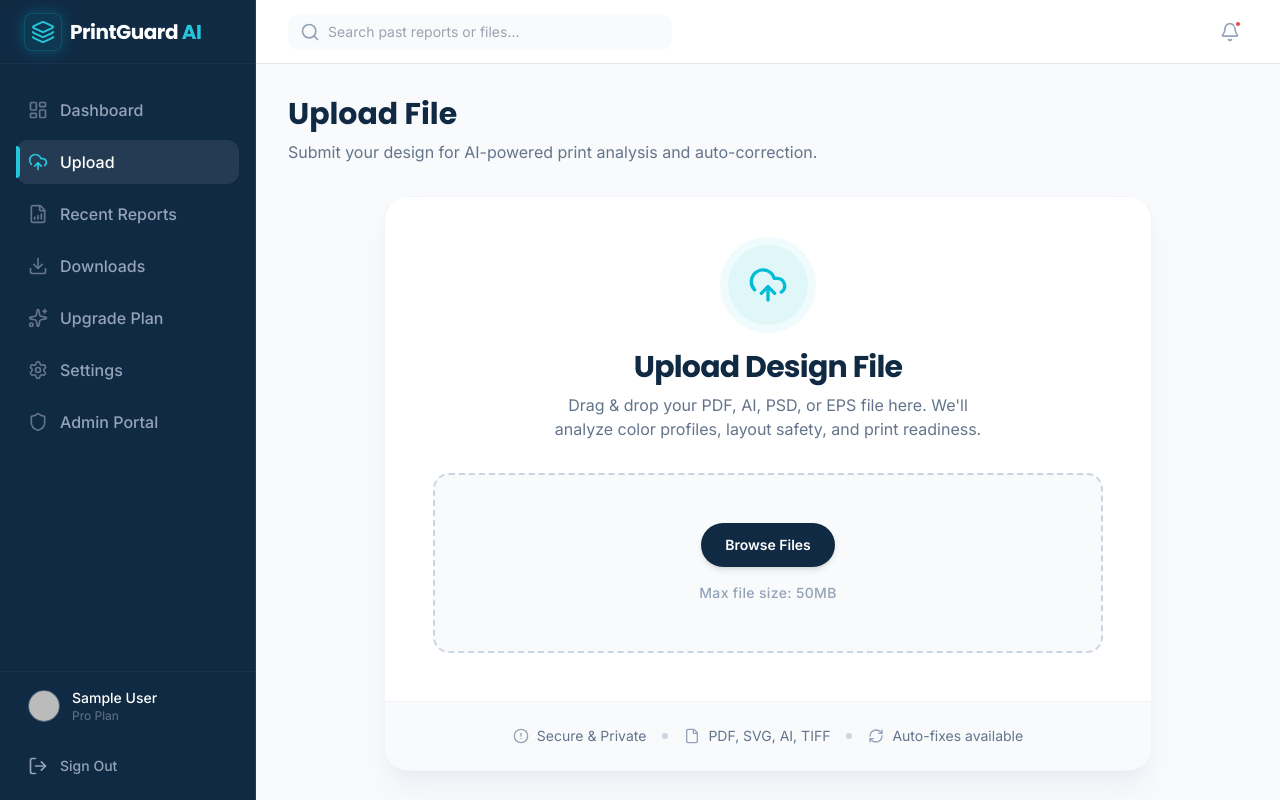
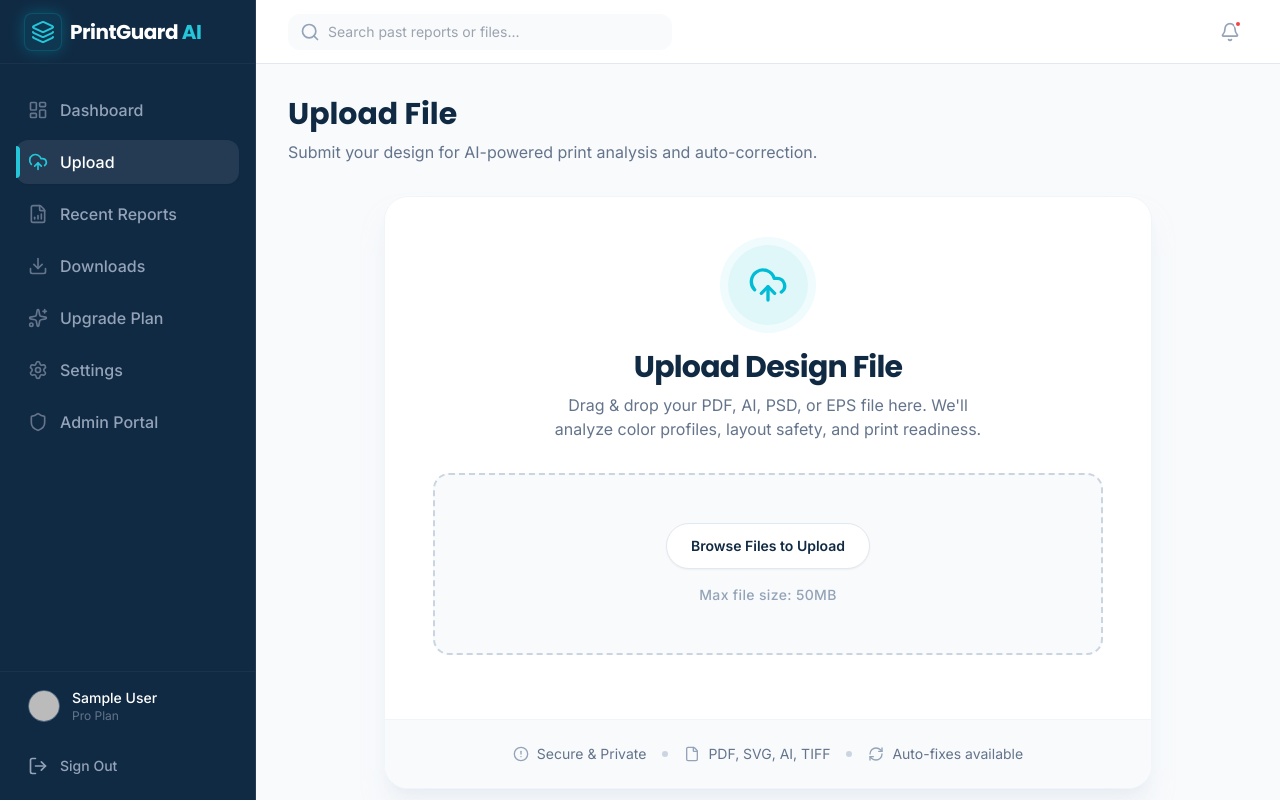
Before and after one commit to developer-sridhar/PrintGuardAI, a React app in the folder frontend/: page /upload in a window 1280 px wide. Built offline with nearby package versions, Linux system fonts and the light colour scheme; no server answers; sample sign-in values are in the browser's storage; the HTML template or start-up script is replaced by a standard one.

Commit message:
Fix UI Upload generated button visibility

```diff
--- a/frontend/src/components/UploadZone.jsx
+++ b/frontend/src/components/UploadZone.jsx
@@ -64,7 +64,8 @@ const UploadZone = () => {
                     Drag & drop your PDF, AI, PSD, or EPS file here. We'll analyze color profiles, layout safety, and print readiness.
                 </p>
 
-                <form onSubmit={handleUpload} className="relative group cursor-pointer border-2 border-dashed border-slate-300 hover:border-cyan-400 bg-slate-50 hover:bg-cyan-50/30 transition-all rounded-2xl py-12 px-6">
+                {/* Primary Upload Input Area */}
+                <form onSubmit={handleUpload} className="relative group cursor-pointer border-2 border-dashed border-slate-300 hover:border-cyan-400 bg-slate-50 hover:bg-cyan-50/30 transition-all rounded-2xl py-12 px-6 mb-4">
                     <input
                         type="file"
                         onChange={handleFileChange}
@@ -80,12 +81,9 @@ const UploadZone = () => {
                             </div>
                         ) : (
                             <>
-                                <button
-                                    type="submit"
-                                    className="inline-flex items-center justify-center px-6 py-3 rounded-full bg-navy-900 text-white font-semibold text-sm shadow-md mb-4 group-hover:bg-cyan-600 transition-colors z-20 relative pointer-events-auto"
-                                >
-                                    {selectedFile ? `Analyze: ${selectedFile.name}` : 'Browse Files'}
-                                </button>
+                                <div className="inline-flex items-center justify-center px-6 py-3 rounded-full bg-white border border-slate-200 text-navy-900 font-semibold text-sm shadow-sm mb-4 group-hover:border-cyan-300 transition-colors pointer-events-none">
+                                    {selectedFile ? `Selected: ${selectedFile.name}` : 'Browse Files to Upload'}
+                                </div>
                                 <p className="text-sm text-slate-400 font-medium tracking-wide">
                                     {selectedFile ? `${(selectedFile.size / (1024 * 1024)).toFixed(2)} MB` : 'Max file size: 50MB'}
                                 </p>
@@ -93,6 +91,20 @@ const UploadZone = () => {
                         )}
                     </div>
                 </form>
+
+                {/* Animated Distinct Generate Button (Appears only when file is selected) */}
+                {selectedFile && !isUploading && (
+                    <div className="animate-fade-in-up mt-6">
+                        <button
+                            onClick={handleUpload}
+                            className="relative group overflow-hidden px-8 py-4 bg-navy-900 hover:bg-navy-800 text-white rounded-2xl font-bold tracking-wide shadow-xl shadow-navy-900/20 transition-all duration-300 hover:scale-[1.02] active:scale-95 w-full sm:w-auto flex items-center justify-center gap-3 mx-auto border border-navy-700"
+                        >
+                            <span className="absolute inset-0 w-full h-full bg-gradient-to-r from-transparent via-white/10 to-transparent -translate-x-full group-hover:animate-[shimmer_1.5s_infinite]"></span>
+                            <div className="w-2 h-2 rounded-full bg-cyan-400 animate-pulse"></div>
+                            Generate AI Analysis
+                        </button>
+                    </div>
+                )}
             </div>
 
             <div className="bg-slate-50 p-6 border-t border-slate-100 flex flex-col md:flex-row gap-4 items-center justify-center text-sm text-slate-500">
```
